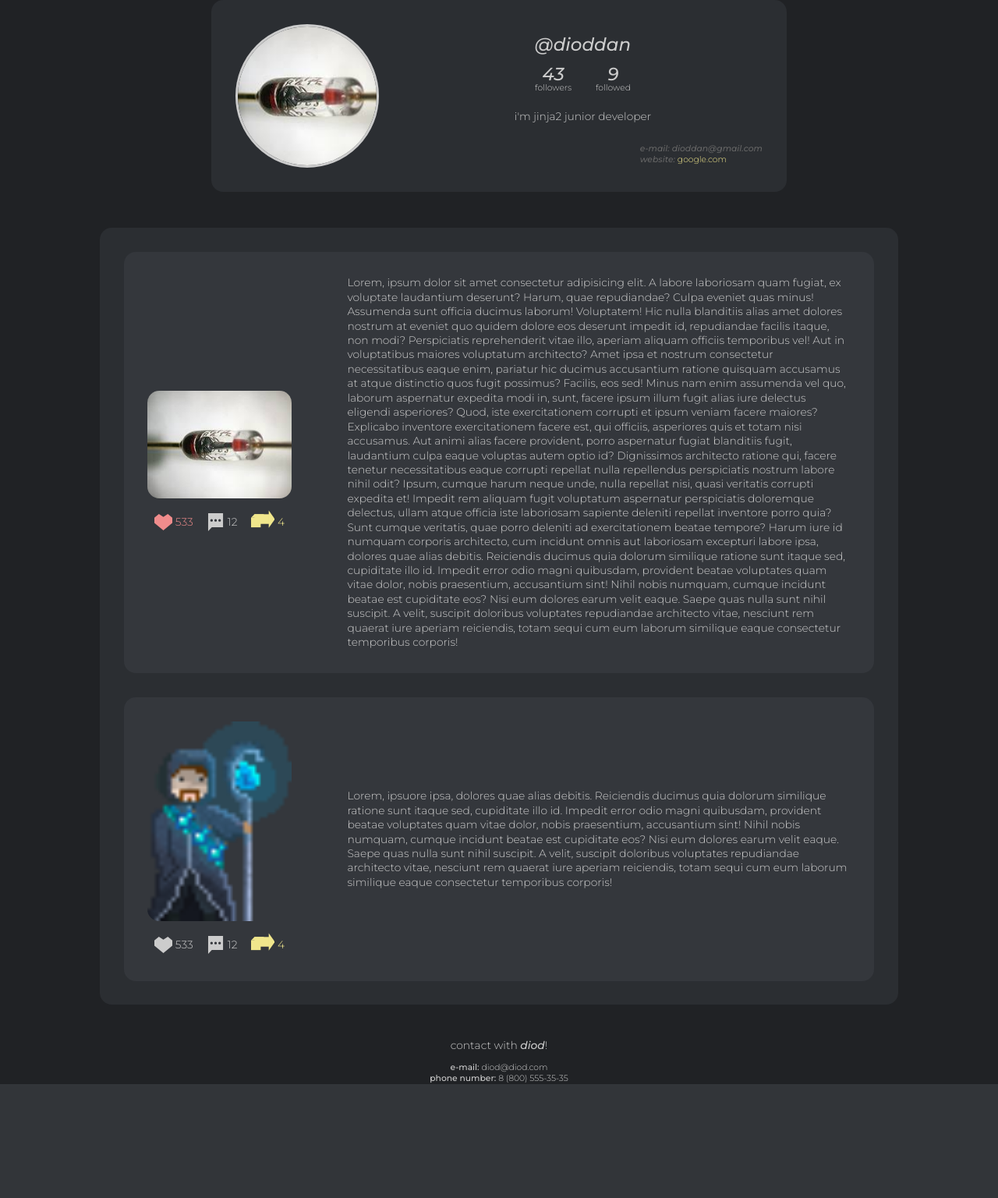
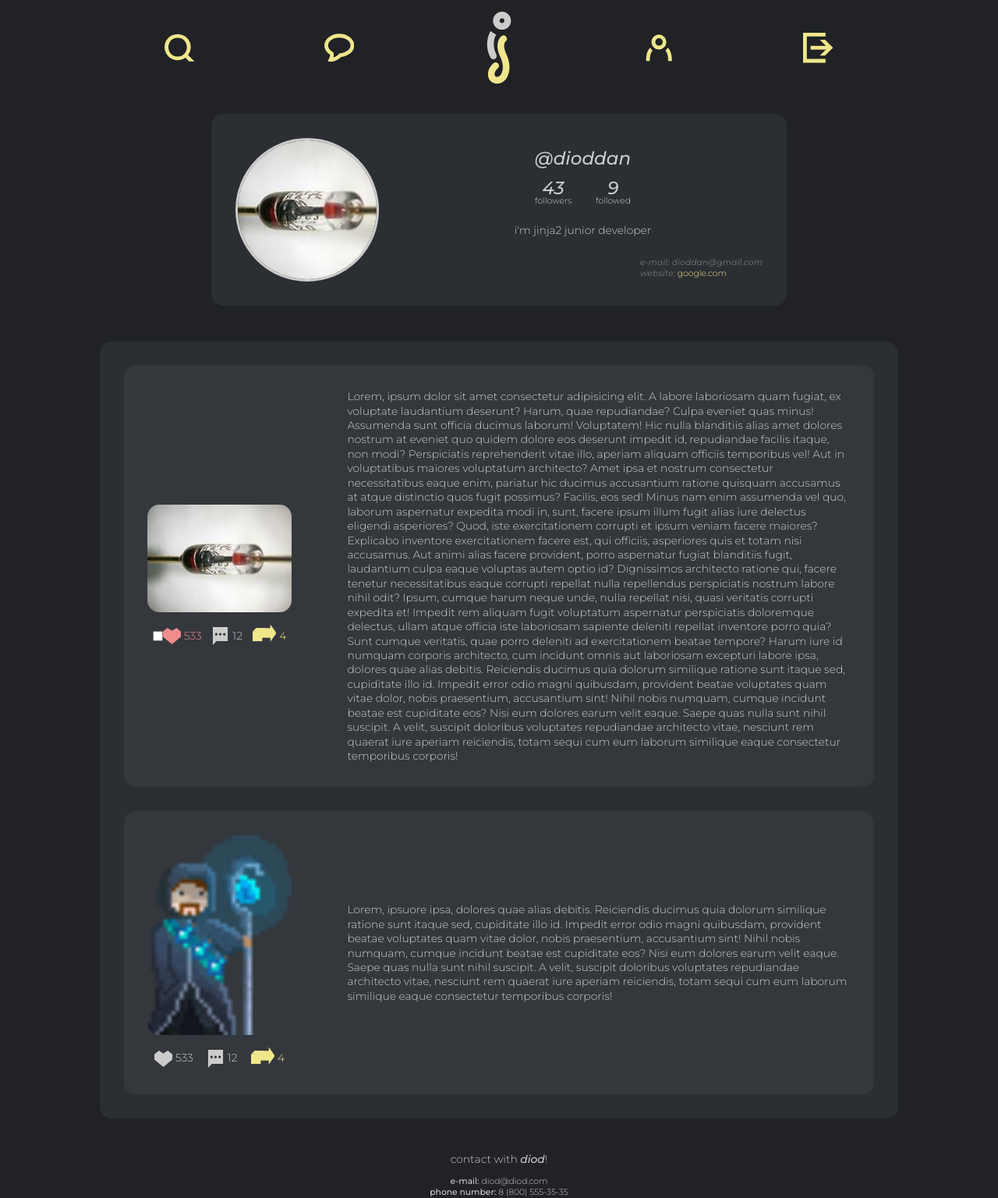
Before and after one commit to DiodDan/social, a Django app: template templates/Profile/profile_page/profile_page.html in a window 1280 px wide. Shown: the whole page at 78% size. Before the commit the page ends 1390 px from the top, so only its background shows below. Run offline with Django 3.2, Linux system fonts and the light colour scheme; the template is opened without the code that fills it, so the values that code supplies are empty.

Commit message:
almost final profile page and style for it

```diff
--- a/static/css/style.css
+++ b/static/css/style.css
@@ -29,15 +29,44 @@ div.container {
 
 header {
     width: fit-content;
-    margin: 0 auto 0 auto;
+    margin: 0 auto 1.5rem auto;
+    display: flex;
+    justify-content: space-around;
+    align-items: center;
+    width: 100%;
 }
 
-object.logo_main {
-    width: 9rem;
+header a {
+    width: inherit;
+    padding: 1rem;
+    border-radius: 1rem;
+    display: flex;
+    justify-content: center;
+    align-items: center;
+    height: 8rem;
 }
 
-object.logo {
+header svg {
+    width: 2.5rem;
+    height: 2.5rem;
+}
+
+.yellow {
+    fill: #F0E68C;
+}
+
+header a:hover {
+    background: #34373C;
+}
+
+.logo_main {
+    width: 9rem;
+    height: 9rem;
+}
+
+.logo {
     width: 6rem;
+    height: 6rem;
 }
 
 .disabled {
--- a/templates/Profile/login_page/login.html
+++ b/templates/Profile/login_page/login.html
@@ -10,7 +10,7 @@
     <div class="main">
         <div class="container">
             <header>
-                <object data="../../../static/img/diod_main.svg" type="image/svg+xml" class="logo_main"></object>
+                <object data="../../../static/img/logos/diod_main.svg" type="image/svg+xml" class="logo_main"></object>
             </header>
             <div class="block login">
                 <div class="headbuts">
@@ -66,7 +66,7 @@
                 </div>
             </div>
             <footer>
-                <h4>contact with us!</h4>
+                <h4>contact with <span style="font-weight: 500;font-style: italic;">diod</span>!</h4>
                 <br>
                 <h5><span style="font-weight:500">e-mail: </span>diod@diod.com</h5>
                 <h5><span style="font-weight:500">phone number: </span>8 (800) 555-35-35</h5>
--- a/templates/Profile/profile_page/profile_page.html
+++ b/templates/Profile/profile_page/profile_page.html
@@ -10,7 +10,11 @@
     <div class="main">
       <div class="container">
         <header>
-          <object data="../../../static/img/diod.svg" type="image/svg+xml" class="logo"></object>
+          <a href="search"><svg class="yellow" xmlns="http://www.w3.org/2000/svg" viewBox="0 0 1024 1024"><path d="M449,939.13c-314.14,6-540.26-335.5-412.76-622.41,151.56-362.46,674-362.47,825.53,0C989.21,603.62,763.17,945.16,449,939.13Zm0-768c-420.55,7.54-420.48,632.52,0,640C869.55,803.59,869.48,178.61,449,171.13Z"/><polygon points="1024.5 979.13 843.5 979.13 649.75 785.38 740.25 694.88 1024.5 979.13"/></svg></a>
+          <a href="messages"><svg class="yellow" xmlns="http://www.w3.org/2000/svg" viewBox="0 0 1024 1024"><path d="M224.18,987.8c-9.51,0-15.43-.48-17.12-.64l-91.74-8.54,40-83A547.92,547.92,0,0,0,182.74,823c9.81-33.39,12.76-58.08,12.16-73.92C141.15,715.93,96,674.24,63.25,627.34,22.53,569,1,502.64,1,435.44,1,379,15.6,324.55,44.38,273.51c26.89-47.69,65-90.19,113.14-126.33C253,75.61,378.85,36.19,512,36.19s259,39.42,354.48,111c48.18,36.14,86.25,78.64,113.14,126.33C1008.4,324.55,1023,379,1023,435.44c0,80.38-26.91,152.22-80,213.51-40.09,46.3-94.89,85.9-162.88,117.7-82.69,38.68-164.7,56.35-203,63.07-38.09,36.13-78.87,66.68-121.47,91a533.28,533.28,0,0,1-121.59,51C284.52,985.41,245.42,987.8,224.18,987.8ZM512,164.19c-105.64,0-204.26,30.33-277.68,85.39C166.4,300.52,129,366.53,129,435.44c0,83.59,57,164.28,152.36,215.85L301,661.92l8.77,20.55c17.83,41.81,17.7,95.29-.45,163.14,68.65-21,133.32-61.65,192.25-121l15.58-15.7,22-2.73C542.58,705.72,895,658.23,895,435.44c0-68.91-37.4-134.92-105.32-185.86C716.25,194.52,617.64,164.19,512,164.19Z"/></svg></a>
+          <a href="home"><svg class="logo" xmlns="http://www.w3.org/2000/svg" viewBox="0 0 1024 1024"><defs><style>.cls-3{fill:#ccc;}.cls-2{fill:khaki;}</style></defs><path class="cls-3" d="M431.44,678.22a47.47,47.47,0,0,1-42.24-25.71c-55.38-107.31-52.3-202.88-40-264.15,13.31-66.15,39.58-107.29,42.53-111.77L471,328.9l.17-.26C471,329,451,360.59,441.59,411c-12.38,66.2-1.61,132.81,32,198a47.51,47.51,0,0,1-42.16,69.28Z"/><path class="cls-2" d="M486.31,1024c-58.87,0-105.27-30.84-124.1-82.5-11.86-32.52-11.36-71,1.42-108.25s36.95-71.68,69.85-99.36a47.49,47.49,0,0,1,61.15,72.68c-40.46,34-52.35,77.27-43.19,102.39,3.14,8.61,10.17,20.06,34.87,20.06,26.92,0,45.37-22.75,54-36.32,28.07-44.27,42.85-134.14-7.88-241.72-40.72-86.37-52.51-161.51-35-223.33,14.59-51.57,44.68-74.93,50.56-79.09a47.49,47.49,0,0,1,56.18,76.57c-1.55,1.4-12.21,11.73-17.08,35.53-5.44,26.56-4.43,74.11,31.27,149.81,28.54,60.52,43.28,124.18,42.63,184.09-.61,56.71-14.6,108.24-40.45,149C588.08,994.68,539.17,1024,486.31,1024ZM602.89,426l-.12.09Zm0,0h0Z"/><path class="cls-3" d="M553.84,256.74A128.37,128.37,0,1,1,682.21,128.37,128.51,128.51,0,0,1,553.84,256.74Zm0-161.76a33.39,33.39,0,1,0,33.39,33.39A33.43,33.43,0,0,0,553.84,95Z"/></svg></a>
+          <a href="profile"><svg class="yellow" xmlns="http://www.w3.org/2000/svg" viewBox="0 0 1024 1024"><path d="M512,571.18a256,256,0,0,1-181-437,256,256,0,0,1,362,362A254.33,254.33,0,0,1,512,571.18Zm0-384a128,128,0,1,0,128,128A128.14,128.14,0,0,0,512,187.18Z"/><path d="M292.53,613.07c-41.07,34.62-70.45,104.31-84.94,201.53-12,80.24-8.87,149.53-8.83,150.22H70.67a1005.1,1005.1,0,0,1,10-166.67C99.88,666.56,143.41,571.36,210,515.2Z"/><path d="M953.33,964.82H825.24c.06-1.23,3.09-70.29-8.83-150.21-14.49-97.22-43.87-166.91-84.94-201.53L814,515.21c66.63,56.15,110.16,151.35,129.41,282.95A1004.86,1004.86,0,0,1,953.33,964.82Z"/></svg></a>
+          <a href="logout"><svg class="yellow" xmlns="http://www.w3.org/2000/svg" viewBox="0 0 1024 1024"><polygon points="128 128 128 896 768 896 768 1024 0 1024 0 0 768 0 768 128 128 128"/><polygon points="1024.27 512 933.76 602.51 752.75 783.51 571.73 783.51 843.24 512 571.73 240.49 752.75 240.49 1024.27 512"/><rect x="256" y="448" width="640" height="128"/></svg></a>
         </header>
         <div class="block profile head">
           <div class="photo">
@@ -45,11 +49,12 @@
               </div>
               <div class="action">
                 <div class="like">
+                  <input type="checkbox">
                   <svg xmlns="http://www.w3.org/2000/svg" width="24" height="24" viewBox="0 0 24 24"><path d="M18 1l-6 4-6-4-6 5v7l12 10 12-10v-7z"/></svg>
                   <h4>533</h4>
                 </div>
                 <div class="comment">
-                  <svg version="1.1" xmlns="http://www.w3.org/2000/svg" xmlns:xlink="http://www.w3.org/1999/xlink" x="0px" y="0px" width="529.668px" height="529.668px" viewBox="0 0 529.668 529.668" style="enable-background:new 0 0 529.668 529.668;" xml:space="preserve"><path d="M45.175,529.668l108.887-117.085h330.431V0H45.894L45.175,529.668z M383.896,173.016c20.527,0,37.164,16.64,37.164,37.164c0,20.527-16.641,37.164-37.164,37.164s-37.164-16.641-37.164-37.164C346.731,189.653,363.372,173.016,383.896,173.016zM265.192,173.016c20.526,0,37.165,16.64,37.165,37.164c0,20.527-16.641,37.164-37.165,37.164c-20.523,0-37.164-16.641-37.164-37.164C228.028,189.653,244.668,173.016,265.192,173.016z M146.488,173.016c20.527,0,37.164,16.64,37.164,37.164c0,20.527-16.641,37.164-37.164,37.164c-20.526,0-37.164-16.641-37.164-37.164C109.325,189.653,125.965,173.016,146.488,173.016z"/></svg>
+                  <svg xmlns="http://www.w3.org/2000/svg" width="529.668px" height="529.668px" viewBox="0 0 529.668 529.668"><path d="M45.175,529.668l108.887-117.085h330.431V0H45.894L45.175,529.668z M383.896,173.016c20.527,0,37.164,16.64,37.164,37.164c0,20.527-16.641,37.164-37.164,37.164s-37.164-16.641-37.164-37.164C346.731,189.653,363.372,173.016,383.896,173.016zM265.192,173.016c20.526,0,37.165,16.64,37.165,37.164c0,20.527-16.641,37.164-37.165,37.164c-20.523,0-37.164-16.641-37.164-37.164C228.028,189.653,244.668,173.016,265.192,173.016z M146.488,173.016c20.527,0,37.164,16.64,37.164,37.164c0,20.527-16.641,37.164-37.164,37.164c-20.526,0-37.164-16.641-37.164-37.164C109.325,189.653,125.965,173.016,146.488,173.016z"/></svg>
                   <h4>12</h4>
                 </div>
                 <div class="share">
@@ -82,7 +87,7 @@
                   <h4>533</h4>
                 </div>
                 <div class="comment">
-                  <svg version="1.1" xmlns="http://www.w3.org/2000/svg" xmlns:xlink="http://www.w3.org/1999/xlink" x="0px" y="0px" width="529.668px" height="529.668px" viewBox="0 0 529.668 529.668" style="enable-background:new 0 0 529.668 529.668;" xml:space="preserve"><path d="M45.175,529.668l108.887-117.085h330.431V0H45.894L45.175,529.668z M383.896,173.016c20.527,0,37.164,16.64,37.164,37.164c0,20.527-16.641,37.164-37.164,37.164s-37.164-16.641-37.164-37.164C346.731,189.653,363.372,173.016,383.896,173.016zM265.192,173.016c20.526,0,37.165,16.64,37.165,37.164c0,20.527-16.641,37.164-37.165,37.164c-20.523,0-37.164-16.641-37.164-37.164C228.028,189.653,244.668,173.016,265.192,173.016z M146.488,173.016c20.527,0,37.164,16.64,37.164,37.164c0,20.527-16.641,37.164-37.164,37.164c-20.526,0-37.164-16.641-37.164-37.164C109.325,189.653,125.965,173.016,146.488,173.016z"/></svg>
+                  <svg xmlns="http://www.w3.org/2000/svg" width="529.668px" height="529.668px" viewBox="0 0 529.668 529.668"><path d="M45.175,529.668l108.887-117.085h330.431V0H45.894L45.175,529.668z M383.896,173.016c20.527,0,37.164,16.64,37.164,37.164c0,20.527-16.641,37.164-37.164,37.164s-37.164-16.641-37.164-37.164C346.731,189.653,363.372,173.016,383.896,173.016zM265.192,173.016c20.526,0,37.165,16.64,37.165,37.164c0,20.527-16.641,37.164-37.165,37.164c-20.523,0-37.164-16.641-37.164-37.164C228.028,189.653,244.668,173.016,265.192,173.016z M146.488,173.016c20.527,0,37.164,16.64,37.164,37.164c0,20.527-16.641,37.164-37.164,37.164c-20.526,0-37.164-16.641-37.164-37.164C109.325,189.653,125.965,173.016,146.488,173.016z"/></svg>
                   <h4>12</h4>
                 </div>
                 <div class="share">
```
Also changed, not shown: static/img/comment.svg (deleted), static/img/diod.svg (deleted), static/img/diod_main.svg (deleted), static/img/heart.svg (deleted), static/img/share.svg (deleted).
